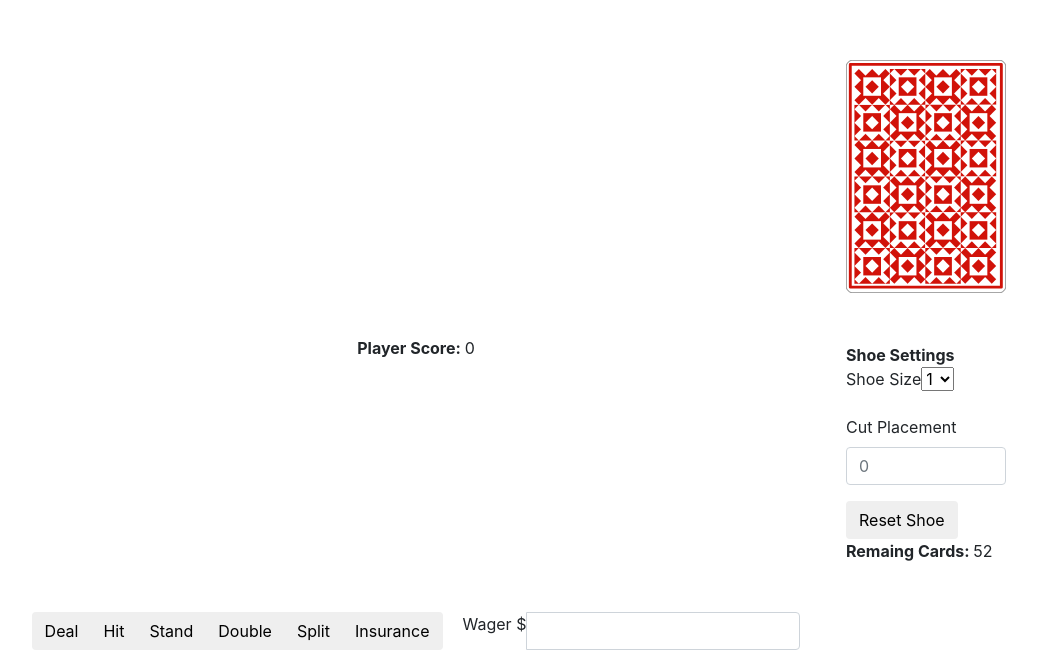
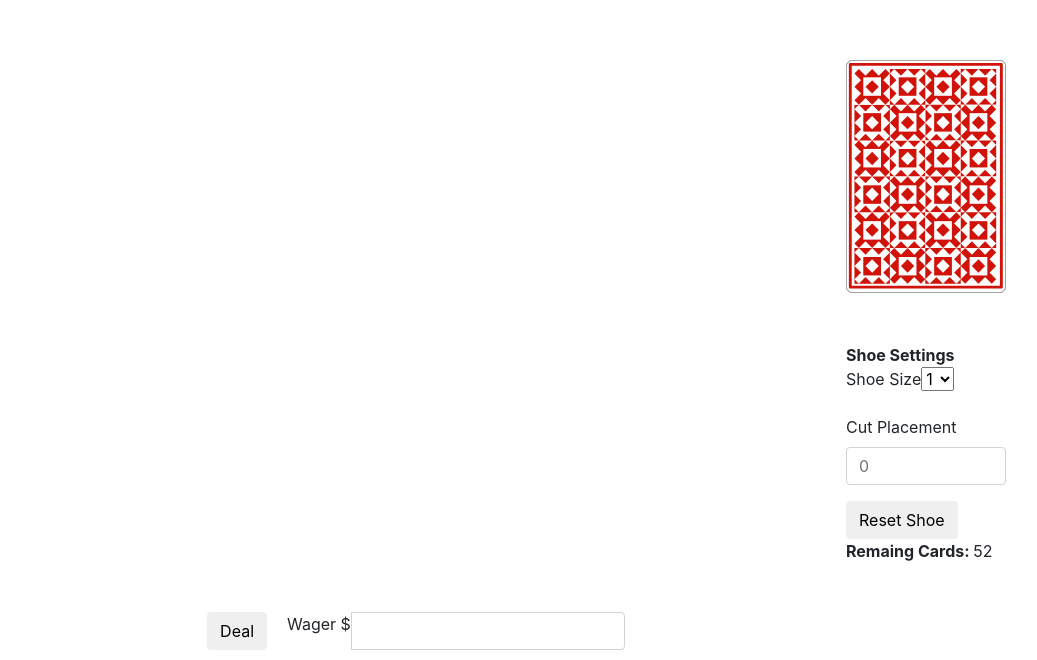
Before and after one commit to Bunit73/AngularBlackJack, an Angular app: page / in a window 1280 px wide. Shown: the part 140-800 px from the top of the page, without its empty margins (224-1261 px from the left). Built offline with nearby package versions, Linux system fonts and the light colour scheme.

Commit message:
moved player component functions to service

```diff
--- a/src/app/control-panel/control-panel.component.html
+++ b/src/app/control-panel/control-panel.component.html
@@ -1,12 +1,24 @@
 <div class="container fixed-bottom">
   <div class="btn-toolbar justify-content-center">
     <div class="btn-group group ">
-        <button class="btn btn-default" (click)="deal()">Deal</button>
-        <button class="btn btn-default" (click)="hit()">Hit</button>
-        <button class="btn btn-default" (click)="stand()">Stand</button>
-        <button class="btn btn-default">Double</button>
-        <button class="btn btn-default">Split</button>
-        <button class="btn btn-default">Insurance</button>
+        <button class="btn btn-default"
+        (click)="deal()"
+        *ngIf="dealPhase"
+        >Deal</button>
+        <button class="btn btn-default"
+        (click)="hit()"
+        *ngIf="playerPhase"
+        >Hit</button>
+        <button class="btn btn-default"
+        (click)="stand()"
+        *ngIf="playerPhase"
+        >Stand</button>
+        <button class="btn btn-default"
+        *ngIf="playerPhase">Double</button>
+        <!-- <button class="btn btn-default"
+        *ngIf="playerPhase">Split</button> -->
+        <button class="btn btn-default"
+        *ngIf="playerPhase">Insurance</button>
     </div>
     <div class="input-group group">
         <span class="input-group-addon">Wager $</span>
--- a/src/app/control-panel/control-panel.component.ts
+++ b/src/app/control-panel/control-panel.component.ts
@@ -2,7 +2,7 @@ import { DealerHandService } from './../services/dealer-hand.service';
 import { PlayerHandService } from './../services/player-hand.service';
 import { ShoeService } from './../services/shoe.service';
 import { Card } from './../global-resources/card';
-import { Component, OnInit } from '@angular/core';
+import { Component, OnInit, Input } from '@angular/core';
 
 @Component({
   selector: 'app-control-panel',
@@ -11,9 +11,15 @@ import { Component, OnInit } from '@angular/core';
 })
 export class ControlPanelComponent implements OnInit {
 
+  dealPhase: boolean;
+  playerPhase: boolean;
+  dealerPhase: boolean;
+
   constructor(private shoeService: ShoeService,
     private playerHandService: PlayerHandService, private dealerHandService: DealerHandService ) {
-
+      this.dealPhase = true;
+      this.playerPhase = false;
+      this.dealerPhase = false;
     }
 
   ngOnInit() {
@@ -50,6 +56,11 @@ export class ControlPanelComponent implements OnInit {
       'player': 'dealer',
       'card': this.shoeService.dealCard()
     });
+
+    this.dealPhase = false;
+    this.playerPhase = true;
+    this.dealerPhase = false;
+
   }
 
   hit() {
@@ -61,6 +72,14 @@ export class ControlPanelComponent implements OnInit {
   }
 
   stand() {
-    console.log('stand');
+    this.dealPhase = false;
+    this.playerPhase = false;
+    this.dealerPhase = true;
+  }
+  double() {
+    console.log('double');
+  }
+  insurance() {
+    console.log('insurance');
   }
 }
--- a/src/app/global-resources/dealer.ts
+++ b/src/app/global-resources/dealer.ts
@@ -1,8 +1,7 @@
-import { Iplayer } from './Iplayer';
 import { Hand } from './hand';
 import { Card } from './card';
 
-export class Dealer implements Iplayer {
+export class Dealer {
     _name: string;
     _hand: Hand;
     _busted: boolean;
--- a/src/app/player-hand/player-hand.component.html
+++ b/src/app/player-hand/player-hand.component.html
@@ -1,8 +1,11 @@
 <div class="d-flex justify-content-center player-score-area">
-  <span><strong>Player Score: </strong>{{ currentScore }}</span>
+  <div *ngIf="!busted; else bustedMsg">
+    <span *ngIf="currentScore"><strong>Player Score: </strong>{{ currentScore }}</span>
+  </div>
+  <ng-template #bustedMsg>Busted</ng-template>
 </div>
 <div class="d-flex justify-content-center player-card-area">
-   <div *ngFor="let c of hand.cards">
+   <div *ngFor="let c of playerHandService.hand.cards">
       <img @fade src="/assets/cards/{{ c.imgLink }}" alt="Card" class="card">
    </div>
 </div>
--- a/src/app/player-hand/player-hand.component.ts
+++ b/src/app/player-hand/player-hand.component.ts
@@ -1,3 +1,4 @@
+import { PlayerHandService } from './../services/player-hand.service';
 import { Card } from './../global-resources/card';
 import { Hand } from './../global-resources/hand';
 import { Component, OnInit, Input } from '@angular/core';
@@ -26,11 +27,11 @@ import { Subscription } from 'rxjs/Subscription';
 })
 export class PlayerHandComponent implements OnInit {
   private subscription: Subscription;
-  hand: Hand;
+  busted: boolean;
   @Input('currentScore') currentScore: number;
 
-  constructor(private shoeService: ShoeService) {
-    this.hand = new Hand();
+  constructor(private shoeService: ShoeService, private playerHandService: PlayerHandService) {
+    this.busted = false;
     this.currentScore = 0;
   }
 
@@ -43,21 +44,35 @@ export class PlayerHandComponent implements OnInit {
         if ( res.action === 'add' ) {
           this.addToHand(res.card);
           this.updateScore();
+          if (this.blackJackCheck()) {
+            console.log('black jack');
+          }
+          if (this.currentScore > 21 ) {
+            console.log('busted');
+          }
         }
       }
     });
   }
 
   private addToHand(c: Card) {
-    this.hand.addCard(c);
+    this.playerHandService.addToHand(c);
   }
 
   private clearHand() {
-    this.hand = new Hand();
+    this.busted = false;
+    this.playerHandService.resetHand();
   }
 
   private updateScore() {
-    this.currentScore = this.hand.getValue();
+    this.currentScore = this.playerHandService.currentScore();
+  }
+
+  private blackJackCheck() {
+    // if (this.currentScore === 21 ) {
+    //   return true;
+    // }
+    return false;
   }
 
 }
--- a/src/app/services/Ihand.service.ts
+++ b/src/app/services/Ihand.service.ts
@@ -3,7 +3,7 @@ import { Hand } from '../global-resources/hand';
 
 export interface Ihand {
     hand: Hand;
-    addToHad(c: Card);
+    addToHand(c: Card);
     currentScore();
     resetHand();
 }
--- a/src/app/services/dealer-hand.service.ts
+++ b/src/app/services/dealer-hand.service.ts
@@ -11,8 +11,8 @@ export class DealerHandService implements Ihand {
     this.hand = new Hand();
   }
 
-  public addToHad(c: Card) {
-    this.addToHad(c);
+  public addToHand(c: Card) {
+    this.addToHand(c);
   }
 
   public currentScore() {
--- a/src/app/services/player-hand.service.ts
+++ b/src/app/services/player-hand.service.ts
@@ -11,8 +11,8 @@ export class PlayerHandService implements Ihand {
     this.hand = new Hand();
   }
 
-  public addToHad(c: Card) {
-    this.addToHad(c);
+  public addToHand(c: Card) {
+    this.hand.addCard(c);
   }
 
   public currentScore() {
--- a/src/app/shoe/shoe.component.ts
+++ b/src/app/shoe/shoe.component.ts
@@ -1,7 +1,7 @@
 import { ShoeService } from './../services/shoe.service';
 import { Shoe } from './../global-resources/shoe';
 import { Component, OnInit, Input } from '@angular/core';
-import { Subscription } from "rxjs/Subscription";
+import { Subscription } from 'rxjs/Subscription';
 
 @Component({
   selector: 'app-shoe',
@@ -20,7 +20,7 @@ export class ShoeComponent implements OnInit {
 
   ngOnInit() {
     this.subscription = this.shoeService.notifyObservable$.subscribe((res) => {
-      if(res.action === 'add') {
+      if ( res.action === 'add' ) {
         this.cardsRemaining--;
       }
     });
```
